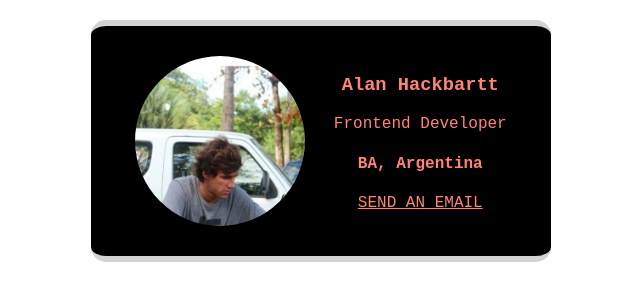
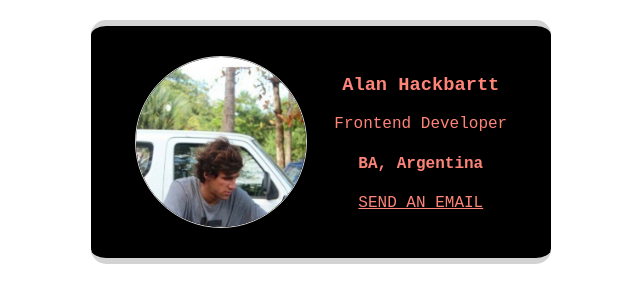
Before and after one commit to Alan-H-H/bussines-card, a website built with Vite: page index.html in a window 1280 px wide. Shown: the full height of the page, 319-959 px from the left. Built offline with nearby package versions, Linux system fonts and the light colour scheme.

Commit message:
Update styles.css

```diff
--- a/styles.css
+++ b/styles.css
@@ -11,7 +11,7 @@ body {
 .avatar {
     width: 170px;
     border-radius: 5.7em;
-    border: 1ox solid lightgrey;
+    border: 0.7px solid lightgrey;
 }
 
 .card {
```
